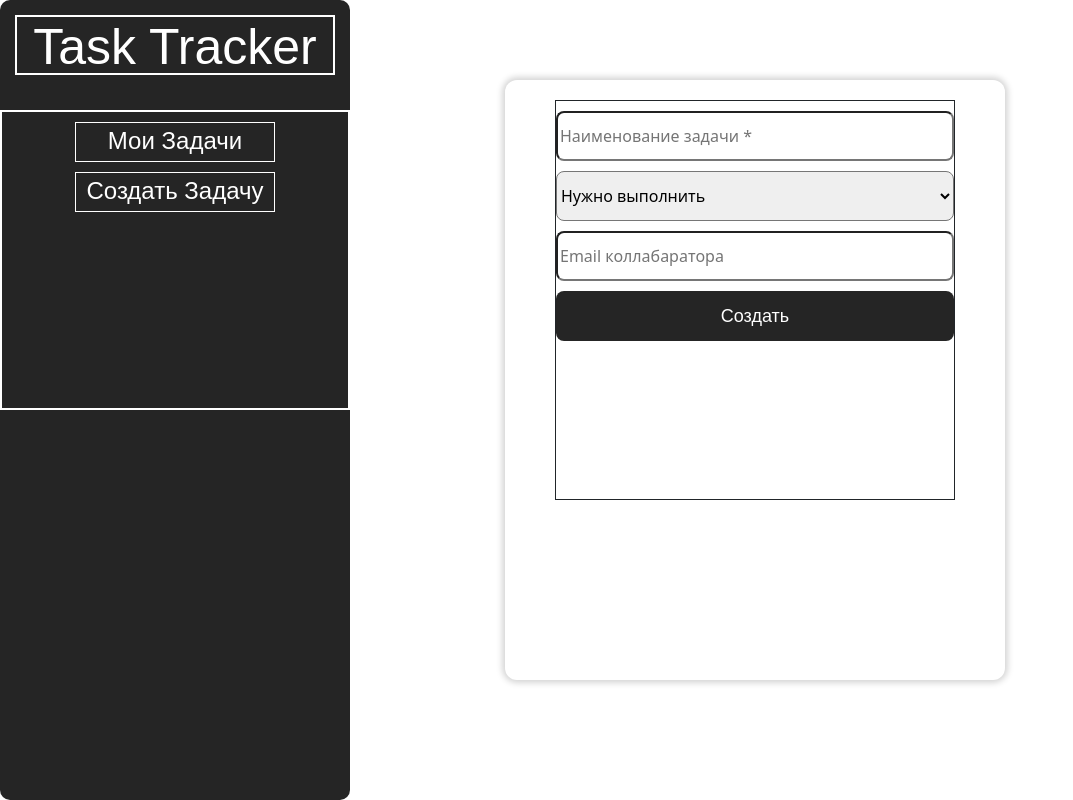
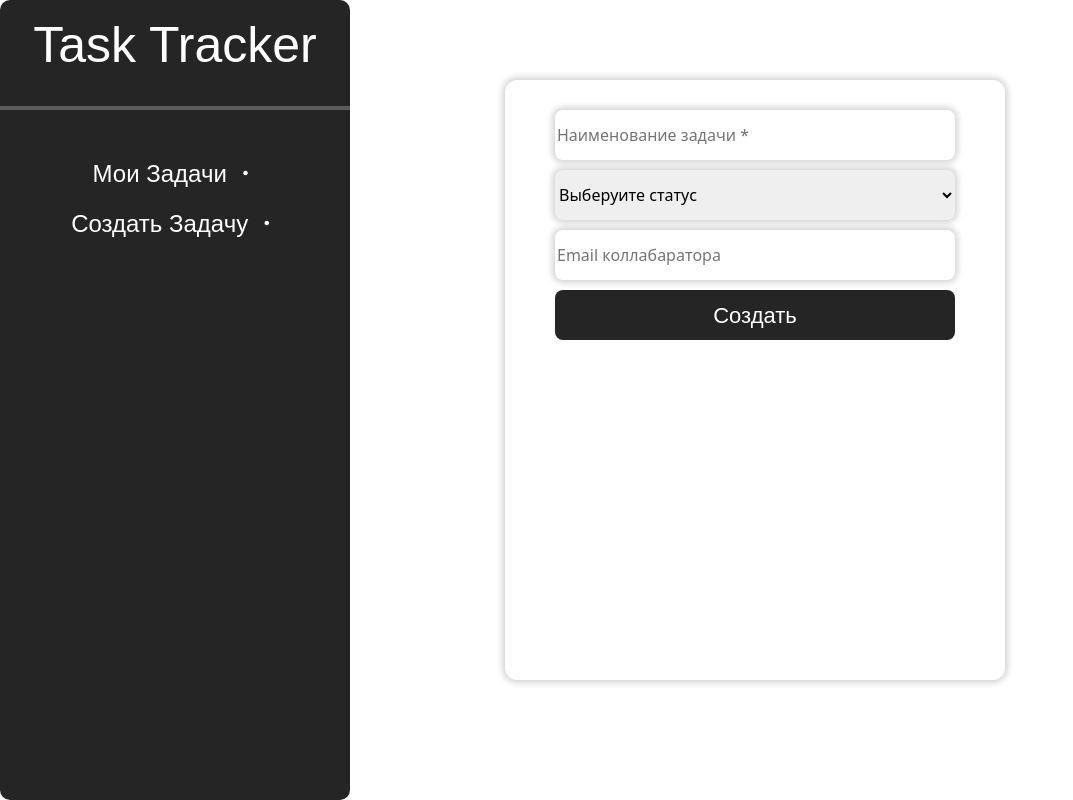
Before and after one commit to Zhadi-1-s/TaskTrecker, an Angular app in the folder taskTrecker/: page /create in a window 1280 px wide. Shown: the whole page, without its empty margins (0-1073 px from the left). Built offline with nearby package versions, Linux system fonts and the light colour scheme.

Commit message:
Разобрался с энамом

```diff
--- a/taskTrecker/src/app/components/create-task/create-task.component.css
+++ b/taskTrecker/src/app/components/create-task/create-task.component.css
@@ -8,9 +8,15 @@
     flex-direction: column;
     text-align: center;
 }
+hr{
+    color: white;
+    position: relative;
+    top: 30px;
+    border: solid white 2px;
+}
 .navigations{
     position: relative;
-    border: solid white 2px;
+
     width: 100%;
     height: 300px;
     top: 50px;
@@ -19,9 +25,9 @@
     align-items: center;
 }
 .navigations #navig{
-    width: 200px;
+    width: 250px;
     height: 40px;
-    border: solid white 1px;
+
    margin-top: 10px;
 }
 .navigations #navig span{
@@ -51,7 +57,7 @@
     align-items: center;
     display: flex;
     flex-direction: column;
-    border: solid white 2px;
+
     left: 15px;
     top: 15px;
     text-align: center;
@@ -81,13 +87,18 @@
     flex-direction: column;
     width: 400px;
     height: 400px;
-    border: solid 1px;
+    text-align: center;
     margin-top: 20px;
 }
 .req #inputs input,select,button{
     margin-top: 10px;
     height: 50px;
     border-radius: 8px;
+}
+.req #inputs input,select{
+    /* border: solid rgb(202, 197, 197) 1px; */
+    box-shadow: 0 0 5pt 2pt #D3D3D3;
+    border: none;
 }
 .req #inputs input,select:focus{
     outline: none;
@@ -96,7 +107,7 @@
     background-color: #252525;
     border: none;
     color: white;
-    font-size: 18px;
+    font-size: 22px;
     font-family: Arial, Helvetica, sans-serif;
     transition: transform 150ms cubic-bezier(0.25, 0.46, 0.45, 0.84);
 }
--- a/taskTrecker/src/app/components/create-task/create-task.component.html
+++ b/taskTrecker/src/app/components/create-task/create-task.component.html
@@ -2,12 +2,15 @@
     <div class="title">
         <h1>Task Tracker</h1>
     </div>
+    <div>
+        <hr>
+    </div>
     <div class="navigations">
         <div id="navig">
-            <span>Мои Задачи</span>
+            <span>Мои Задачи <i class="bi bi-dot"></i></span>
         </div>
         <div id="navig">
-            <span>Создать Задачу</span>
+            <span>Создать Задачу <i class="bi bi-dot"></i></span>
         </div>
     </div>
 </div>
@@ -15,10 +18,9 @@
     <div class="req">
         <div id="inputs">
             <input type="text" placeholder="Наименование задачи *">
-            <select name="priority">
-                <option value="">Нужно выполнить</option>
-                <option value="">Выполняется</option>
-                <option value="">Выполнено</option>
+            <select name="status">
+                <option [value]="null">Выберуите статус</option>
+                <option value="name" *ngFor="let name of enumKeys">{{Status[name]}}</option>
             </select>
             <input type="text" placeholder="Email коллабаратора">
             <button>Создать</button>
--- a/taskTrecker/src/app/components/create-task/create-task.component.ts
+++ b/taskTrecker/src/app/components/create-task/create-task.component.ts
@@ -1,10 +1,29 @@
-import { Component } from '@angular/core';
+import { OnInit } from '@angular/core';
+import { Component} from '@angular/core';
+import { FormBuilder } from '@angular/forms';
+import { Status } from 'src/app/shared/models/status';
+import { EnumToArrayPipe } from 'src/app/shared/pipes/enumToArray.pipe';
 
 @Component({
   selector: 'app-create-task',
   templateUrl: './create-task.component.html',
   styleUrls: ['./create-task.component.css']
 })
-export class CreateTaskComponent {
+export class CreateTaskComponent implements OnInit {
+
+
+  Status = Status
+  enumKeys = []
+
+  constructor(private fb: FormBuilder,private enumToArray:EnumToArrayPipe){
+
+  }
+
+  ngOnInit(): void {
+      this.enumKeys = this.enumToArray.transform(Status);
+      console.log(this.enumKeys)
+  }
+
+
 
 }
--- a/taskTrecker/src/app/shared/models/status.ts
+++ b/taskTrecker/src/app/shared/models/status.ts
@@ -1,5 +1,5 @@
 export enum Status {
-    notStarted,
-    inProcces,
-    completed
+    notStarted = 'Не Начал',
+    inProcces = 'В процессе',
+    completed = 'Выполнено'
 }
--- /dev/null
+++ b/taskTrecker/src/app/shared/pipes/enumToArray.pipe.ts
@@ -0,0 +1,21 @@
+import { Pipe, PipeTransform } from '@angular/core';
+
+@Pipe({
+  name: 'enumToArray'
+})
+export class EnumToArrayPipe implements PipeTransform {
+
+    transform(value: any): any {
+
+    if (value === Object(value)) {
+
+      return Object.keys(value).filter(key => isNaN(Number(value[key])));
+
+    } else {
+
+      console.error('Provided value is not an enum.');
+
+      return [];
+    }
+  }
+}
```
Also changed, not shown: taskTrecker/src/app/app.module.ts (+6 -2 lines).
